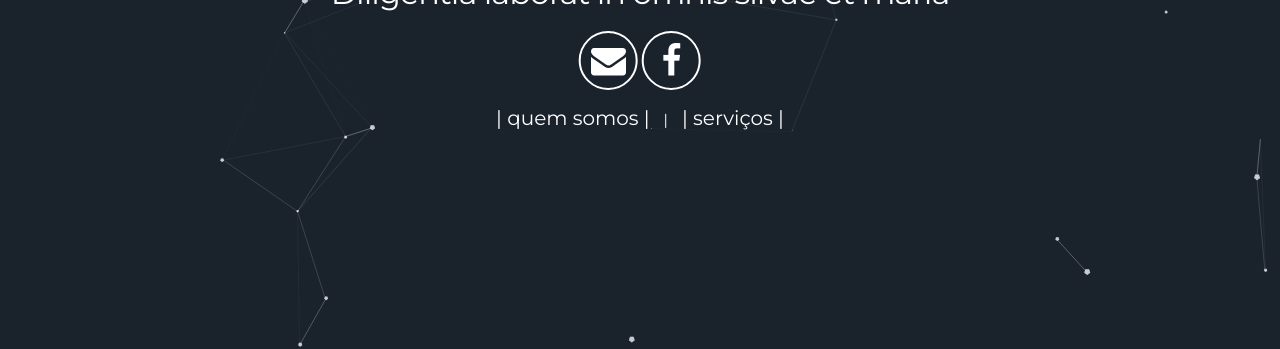
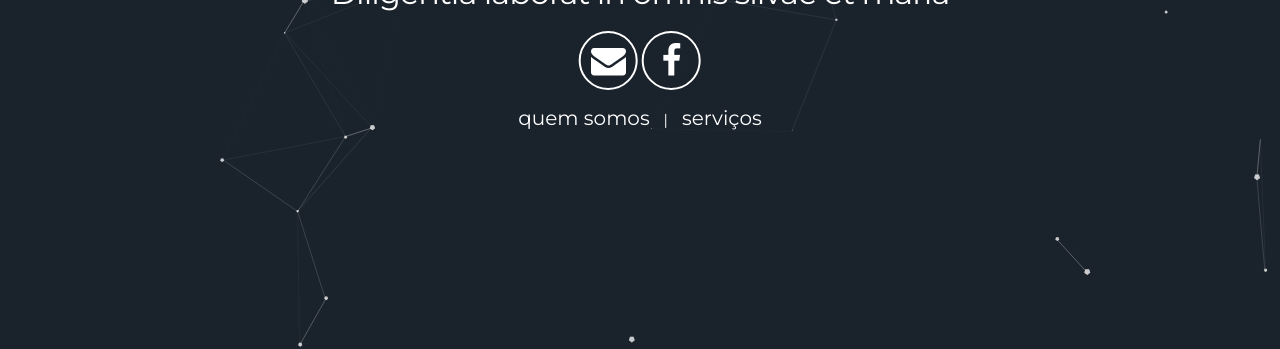
Before and after one commit to leroy1977/eQ1, a Jekyll site: the page built from index.html, in a window 1280 px wide and 900 px high. Shown: the part 442-791 px from the top of the window. Built offline with Jekyll 4.4.1, drawn with Linux system fonts in a browser that asks for light colours.

Commit message:
Update header.html

```diff
--- a/_includes/header.html
+++ b/_includes/header.html
@@ -12,9 +12,9 @@
         <a aria-label="My Google Plus" target="_blank" href="https://plus.google.com/{{site.gplus_username}}/posts"><i class="icon fa fa-google-plus" aria-hidden="true"></i></a>
         <a aria-label="My Github" target="_blank" href="https://github.com/{{site.github_username}}"><i class="icon fa fa-github-alt" aria-hidden="true"></i></a> -->
       </div>
-      <a class="link" href="#about" data-scroll>| quem somos |</a>
-      <td align="center" width="8">| </td>
-      <a class="link" href="#projects" data-scroll>| serviços |</a>
+      <a class="link" href="#about" data-scroll>quem somos</a>
+      <td align="center" width="10">| </td>
+      <a class="link" href="#projects" data-scroll>serviços</a>
 
   </div>
   <!-- <a class="down" href="#about" data-scroll><i class="icon fa fa-chevron-down" aria-hidden="true"></i></a> -->
```
